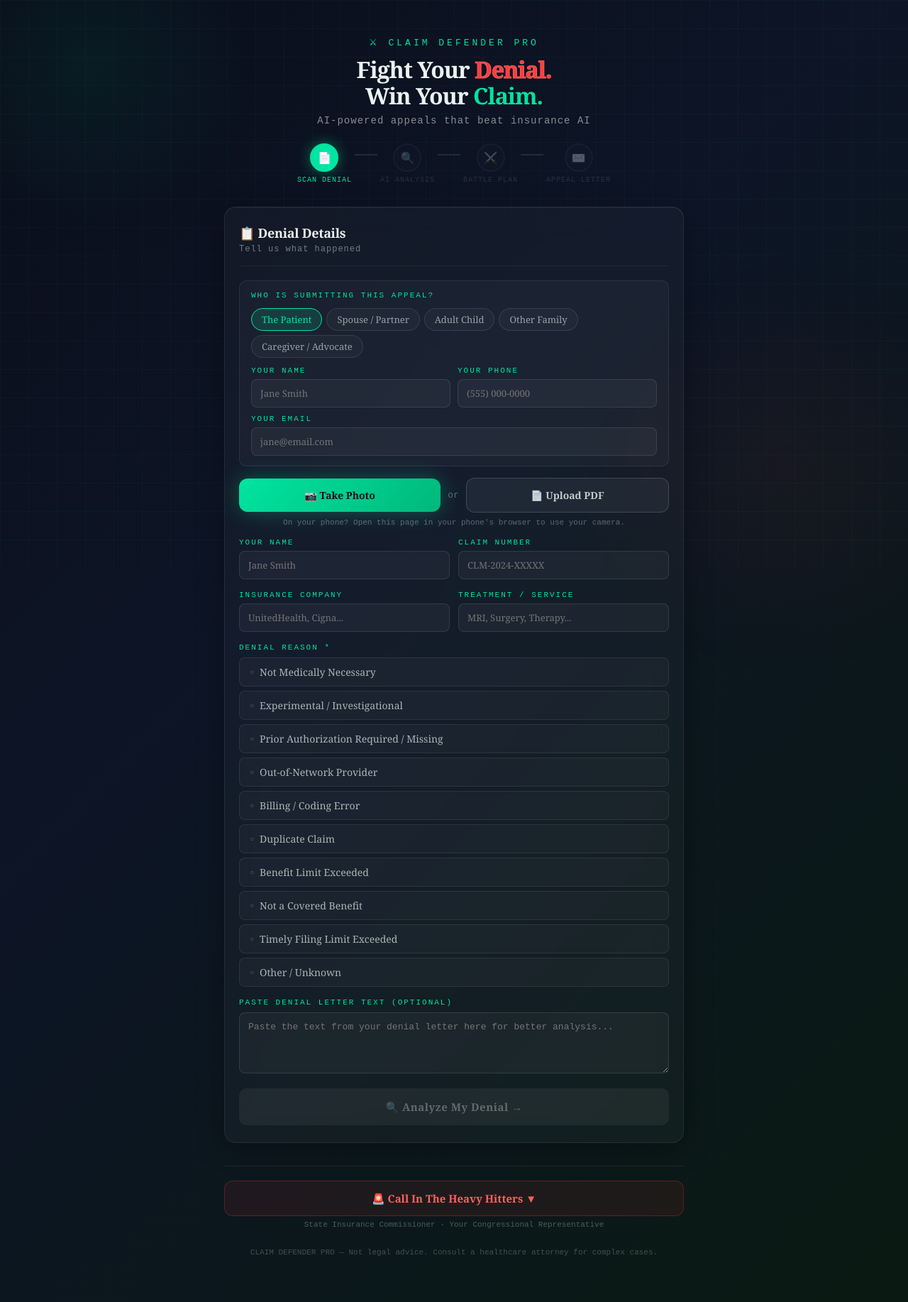
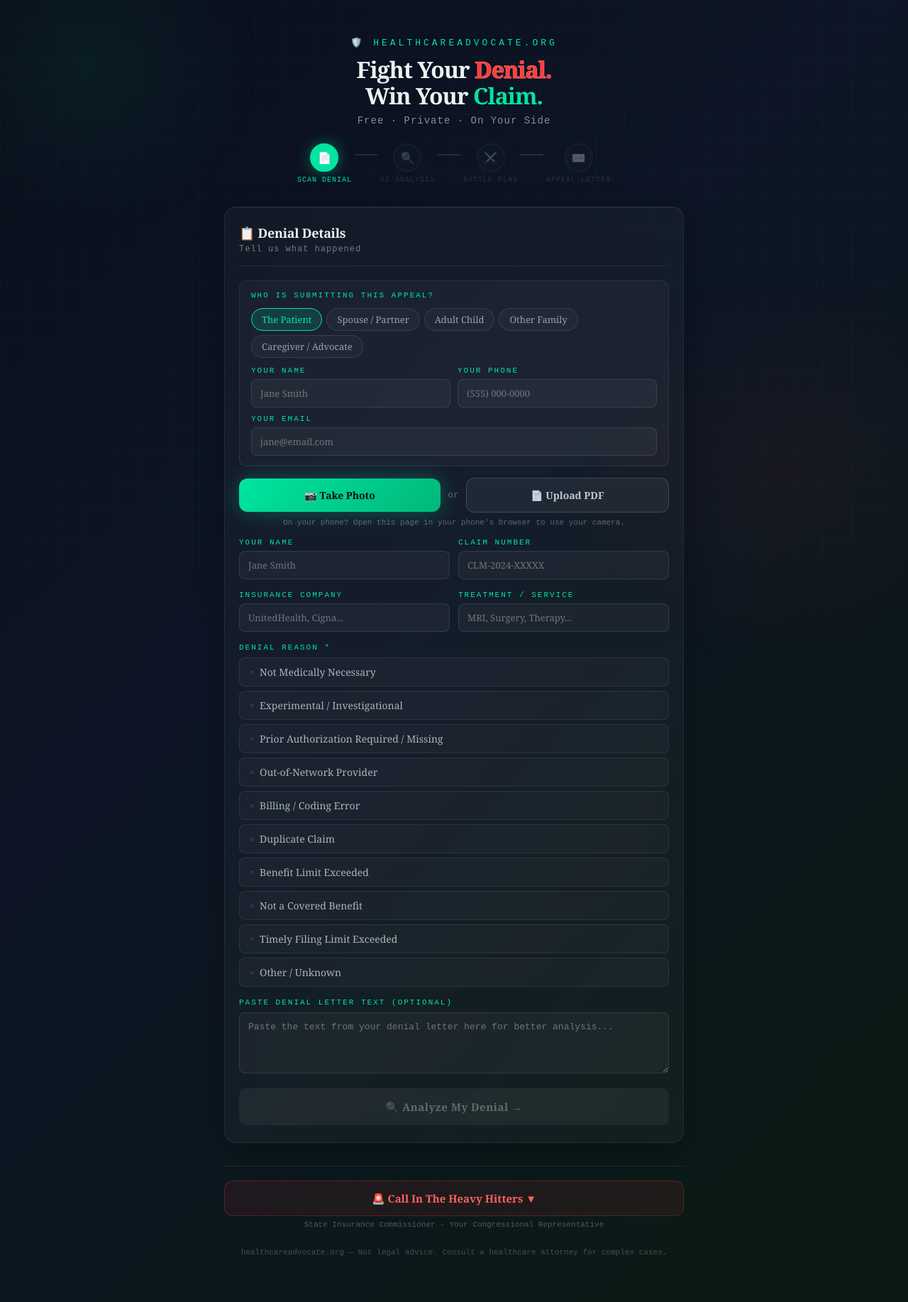
Before and after one commit to robrusk/healthcare-advocate, a React (Vite) app: page / in a window 1280 px wide. Shown: the whole page at 71% size. Built offline with nearby package versions, Linux system fonts and the light colour scheme.

Commit message:
feat: rebrand from Claim Defender Pro to healthcareadvocate.org

```diff
--- a/src/App.jsx
+++ b/src/App.jsx
@@ -504,7 +504,7 @@ INSTRUCTIONS:
 
         <div style={{ textAlign: "center", padding: "32px 0 24px", opacity: animateIn ? 1 : 0, transform: animateIn ? "none" : "translateY(-20px)", transition: "all 0.8s ease" }}>
           <div style={{ fontSize: 13, letterSpacing: 4, color: "#00e5a0", textTransform: "uppercase", marginBottom: 12, fontFamily: "monospace" }}>
-            ⚔ CLAIM DEFENDER PRO
+            🛡️ healthcareadvocate.org
           </div>
           <h1 style={{ fontSize: 32, fontWeight: 900, margin: "0 0 8px", lineHeight: 1.15, letterSpacing: -1 }}>
             Fight Your{" "}
@@ -513,7 +513,7 @@ INSTRUCTIONS:
             <span style={{ color: "#00e5a0" }}>Claim.</span>
           </h1>
           <p style={{ color: "rgba(232,244,240,0.55)", fontSize: 14, margin: 0, fontFamily: "monospace", letterSpacing: 1 }}>
-            AI-powered appeals that beat insurance AI
+            Free · Private · On Your Side
           </p>
         </div>
 
@@ -986,7 +986,7 @@ INSTRUCTIONS:
         <HeavyHittersFooter />
 
         <div style={{ textAlign: "center", marginTop: 24, fontSize: 11, color: "rgba(232,244,240,0.25)", fontFamily: "monospace", lineHeight: 1.8 }}>
-          CLAIM DEFENDER PRO — Not legal advice. Consult a healthcare attorney for complex cases.
+          healthcareadvocate.org — Not legal advice. Consult a healthcare attorney for complex cases.
         </div>
       </div>
 
```
